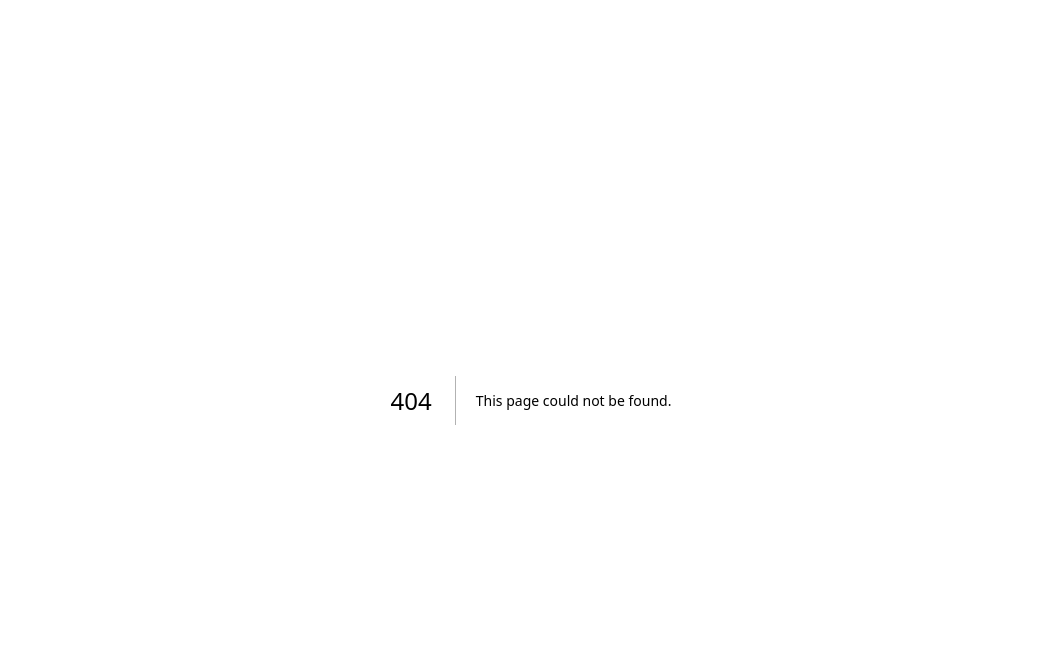
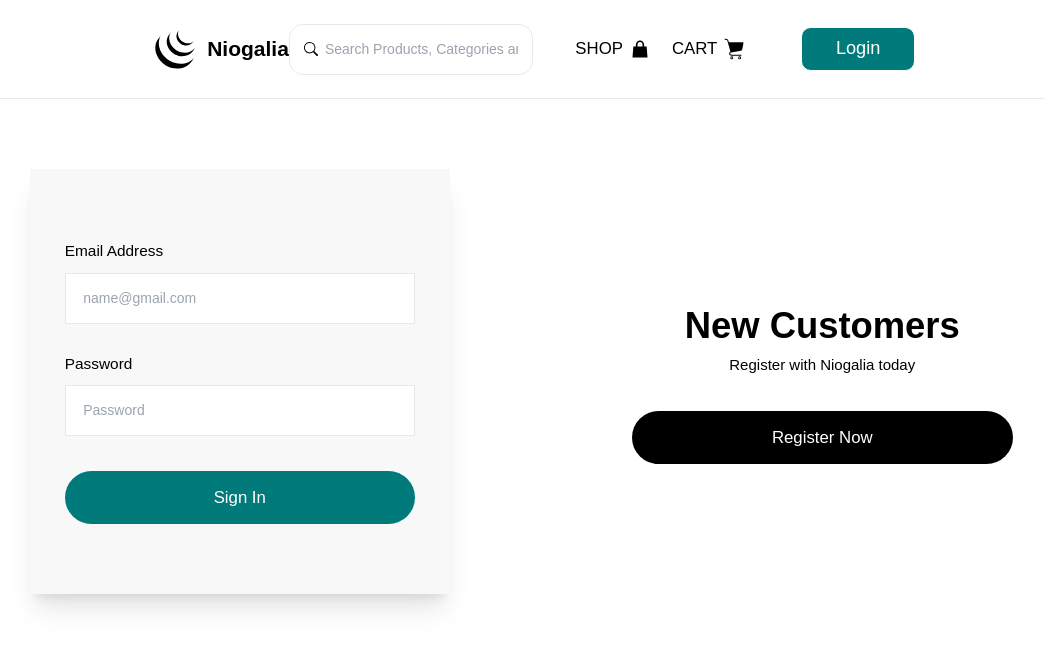
Before and after one commit to Emperordmasac/Niogalia, a Next.js app: page /login in a window 1280 px wide. Before the commit this address had no page. Shown: the top 648 px of the page, without its empty margins (109-1153 px from the left). Built offline with nearby package versions, Linux system fonts and the light colour scheme.

Commit message:
added login page

```diff
--- /dev/null
+++ b/postcss.config.js
@@ -0,0 +1,6 @@
+module.exports = {
+  plugins: {
+    tailwindcss: {},
+    autoprefixer: {},
+  },
+}
--- a/src/components/common/Button.tsx
+++ b/src/components/common/Button.tsx
@@ -1,4 +1,5 @@
 import React from "react";
+import { useRouter } from "next/router";
 
 //--INTERNAL IMPORTS
 import styles from "@/src/styles/styles.module.css";
@@ -8,11 +9,16 @@ type IButton = {
     name: string;
     icon?: any;
     style?: string;
+    url?: string;
 };
 
-const Button = ({ name, icon, style }: IButton): JSX.Element => {
+const Button = ({ name, icon, style, url }: IButton): JSX.Element => {
+    const router = useRouter();
     return (
-        <button className={`${styles.button} ${style}`}>
+        <button
+            onClick={() => router.push(url)}
+            className={`${styles.button} ${style}`}
+        >
             {icon} {name}
         </button>
     );
--- /dev/null
+++ b/src/components/common/TextInput.tsx
@@ -0,0 +1,69 @@
+import React from "react";
+import { Field, ErrorMessage } from "formik";
+
+//--INTERNAL IMPORTS
+
+export const TextField = ({
+    type,
+    name,
+    htmlFor,
+    label,
+    value,
+    error,
+    focus,
+    disabled,
+    divClass,
+    inputClass,
+    inputWrapperClass,
+    labelClass,
+    context,
+    ...rest
+}: {
+    type: string;
+    name: string;
+    htmlFor: string;
+    label?: string;
+    value: any;
+    error: any;
+    focus?: string;
+    disabled?: boolean;
+    divClass?: string;
+    inputClass?: string;
+    inputWrapperClass?: string;
+    labelClass?: string;
+    context?: any;
+    [x: string]: any;
+}) => (
+    <div className={`w-full ${divClass}`}>
+        {label && (
+            <label
+                htmlFor={htmlFor}
+                className={`text-[1.1rem] text-black mb-3 font-medium inline-block ${labelClass}`}
+            >
+                {label}
+            </label>
+        )}
+        <div
+            className={`bg-white w-full flex items-center gap-3 ${
+                context ? "pr-3" : "pr-0"
+            }  overflow-hidden  border-[1px]`}
+        >
+            <Field
+                type={type}
+                name={name}
+                id={htmlFor}
+                value={value}
+                disabled={disabled ? true : false}
+                className="text-[1rem] px-5 py-4 w-full outline-none "
+                autoComplete="off"
+                {...rest}
+            />
+            {context && context}
+        </div>
+        <ErrorMessage
+            name={name}
+            className="text-[.9rem] text-[#ff0336]"
+            component="p"
+        />
+    </div>
+);
--- a/src/components/navigation/NavBar.tsx
+++ b/src/components/navigation/NavBar.tsx
@@ -20,12 +20,12 @@ const NavBar = () => {
                         <Logo url="/" />
                         <SearchBar />
                     </div>
-                    <div className={styles.navBar_container_right}>
+                    <div className="flex gap-10 justify-center">
                         <div className={styles.menu}>
                             <CgMenuRight className={styles.menuIcon} />
                         </div>
                         <NavLinks navlinks={navlinks} />
-                        <Button name="Login" />
+                        <Button name="Login" url="/login" />
                     </div>
                 </div>
             </div>
--- /dev/null
+++ b/src/pages/login.tsx
@@ -0,0 +1,109 @@
+import React, { useState } from "react";
+import Link from "next/link";
+import { Formik, Form } from "formik";
+import { object, string } from "yup";
+
+//--INTERNAL IMPORTS
+import { useToggle } from "@/src/utils/hooks";
+import { goTop } from "@/src/utils/helpers";
+import { TextField } from "@/src/components/common/TextInput";
+import NavBar from "@/src/components/navigation/NavBar";
+
+const Login = (): JSX.Element => {
+    const [showPassword, togglePassword] = useToggle(false);
+    const [loginInfo, setLoginInfo] = useState({ email: "", password: "" });
+
+    const initialValues = {
+        email: "",
+        password: "",
+    };
+
+    const validationSchema = object().shape({
+        email: string().email("Email is invalid").required("Email is required"),
+        password: string()
+            .min(8, "Password must not be less than 8 characters")
+            .required("Password is required"),
+    });
+
+    const handleSubmit = async (values: any) => {
+        setLoginInfo({ email: values?.email, password: values?.password });
+        console.log("loginInfo-->", loginInfo);
+        goTop();
+    };
+
+    return (
+        <>
+            <NavBar />
+            <div className="bg-white py-[12rem] container page_padding grid grid-cols-2 gap-10 items-center md1000:grid-cols-1">
+                {/* Sign in Section */}
+                <div className=" py-[5rem] flex justify-center">
+                    {/* form */}
+                    <Formik
+                        initialValues={initialValues}
+                        validationSchema={validationSchema}
+                        onSubmit={handleSubmit}
+                    >
+                        {({ values, errors, touched, isValid, dirty }) => (
+                            <Form
+                                className="flex flex-col py-20 px-10 bg-[#f8f8f8] w-[30rem] min450:w-full  shadow-xl relative"
+                                autoComplete="off"
+                            >
+                                <TextField
+                                    type="text"
+                                    name="email"
+                                    htmlFor="email"
+                                    label="Email Address"
+                                    value={values?.email}
+                                    error={errors?.email && touched?.email}
+                                    placeholder="name@gmail.com"
+                                />
+                                <TextField
+                                    type={showPassword ? "text" : "password"}
+                                    name="password"
+                                    htmlFor="password"
+                                    label="Password"
+                                    value={values?.password}
+                                    error={
+                                        errors?.password && touched?.password
+                                    }
+                                    placeholder="Password"
+                                    divClass="mt-8"
+                                    context={
+                                        <span
+                                            className="text-[.7rem] text-black cursor-pointer "
+                                            onClick={togglePassword}
+                                        >
+                                            <i className="z-[99] fa-sharp fa-solid fa-eye-slash"></i>
+                                        </span>
+                                    }
+                                />
+
+                                <button
+                                    type="submit"
+                                    className="bg-[#007a7a] text-white py-4 font-medium text-[1.2rem] w-full mt-10 rounded-full"
+                                >
+                                    Sign In
+                                </button>
+                            </Form>
+                        )}
+                    </Formik>
+                </div>
+
+                {/* sign up section */}
+                <div className="page_padding flex flex-col text-center items-center py-20 px-10">
+                    <h2 className="font-bold text-[2.6rem] text-black md1000:text-[1.7rem]">
+                        New Customers
+                    </h2>
+                    <p className=" text-black text-[15px]">
+                        Register with Niogalia today
+                    </p>
+                    <button className="bg-black text-white font-medium text-[1.2rem] px-40 py-4 rounded-full mt-10 md1000:px-10 ">
+                        Register Now
+                    </button>
+                </div>
+            </div>
+        </>
+    );
+};
+
+export default Login;
--- a/src/styles/globals.css
+++ b/src/styles/globals.css
@@ -1,3 +1,7 @@
+@tailwind base;
+@tailwind components;
+@tailwind utilities;
+
 :root {
   --primary-white: #ffffff;
   --secondary-white: #EBE8EB;
@@ -61,6 +65,17 @@ a {
     margin: 0 auto;
     padding: 0 19px;
 }
+
+.div_container {
+  max-width: 124rem;
+  margin: 0 auto;
+}
+
+.page_padding {
+  padding-left: 2.5rem;
+  padding-right: 2.5rem;
+}
+
 
 .sticky {
     position: fixed;
--- a/src/styles/styles.module.css
+++ b/src/styles/styles.module.css
@@ -21,9 +21,9 @@
     width: 60%;
     margin:  0 auto;
     display:  grid;
-    grid-template-columns: 2fr 1fr;
+    grid-template-columns: 3fr 1fr;
     align-items: center;
-    justify-content: space-between;
+    justify-content: center;
     gap: 3rem;
 }
 
@@ -99,7 +99,7 @@
 .navBar_container_right {
     display: grid;
     grid-template-columns: 1fr 1fr 1.5fr;
-    gap: 1rem;
+    gap: 3rem;
     align-items: center;
 }
 
@@ -109,7 +109,7 @@
 .nav_links {
     display: grid;
     grid-template-columns: 1fr 1fr 1fr;
-    gap: 1rem;
+    gap: 3rem;
     align-items: center;
 }
 
@@ -139,12 +139,12 @@
 /* //--BUTTON */
 
 .button {
-    background-color: transparent;
-    padding: .7rem 2rem;
-    border: 1px solid var(--primary-black);
+    background-color: #007a7a;
+    padding: .5rem 2.4rem;
+    border: 1px solid var(--primary-white);
     border-radius: .7rem;
     font-size: 1.3rem;
-    color: var(--primary-black);
+    color: var(--primary-white);
     cursor: pointer;
     transition:  all .2s ease-in;
 }
--- /dev/null
+++ b/src/utils/helpers.tsx
@@ -0,0 +1,6 @@
+export const goTop = () => {
+    window.scrollTo({
+        top: 0,
+        behavior: "smooth",
+    });
+};
--- /dev/null
+++ b/src/utils/hooks.tsx
@@ -0,0 +1,11 @@
+import { useState } from "react";
+
+export const useToggle = (initialState: boolean = false): any[] => {
+    const [state, setState] = useState(initialState);
+
+    const toggle = (): void => {
+        setState(!state);
+    };
+
+    return [state, toggle];
+};
--- /dev/null
+++ b/tailwind.config.js
@@ -0,0 +1,17 @@
+/** @type {import('tailwindcss').Config} */
+module.exports = {
+    content: ["./index.html", "./src/**/*.{vue,js,ts,jsx,tsx}"],
+    theme: {
+        extend: {},
+        screens: {
+            md1200: { max: "1200px" },
+            md1000: { max: "1000px" },
+            min800: { max: "800px" },
+            min620: { max: "620px" },
+            min540: { max: "540px" },
+            min450: { max: "450px" },
+            min375: { max: "375px" },
+        },
+    },
+    plugins: [],
+};
```
Also changed, not shown: package.json (+8 -1 lines), 1 other file (tests, documents, lock files or other folders).
